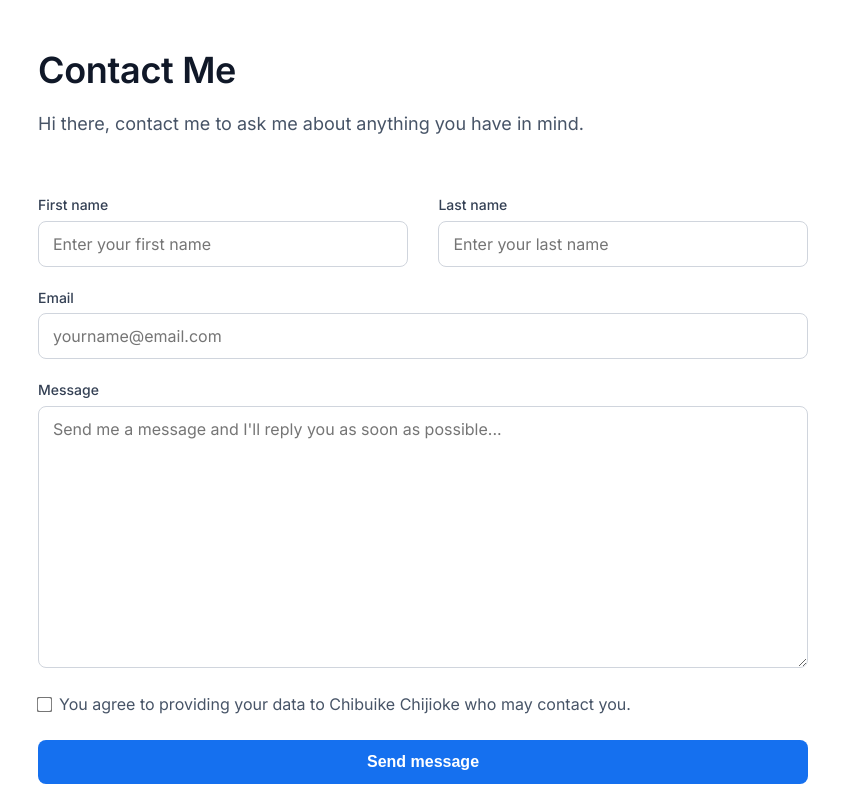
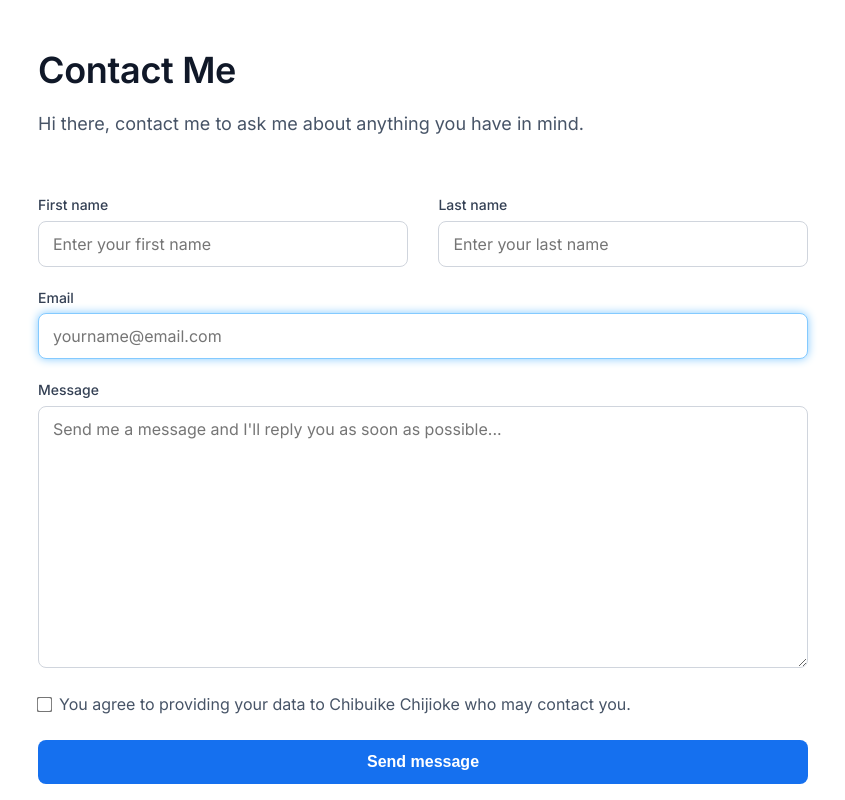
Before and after one commit to Chisquare7/HNG-frontend-stage-1, a React (Create React App) app: page /contact in a window 1280 px wide. Shown: the top 800 px of the page, without its empty margins (217-1062 px from the left). Built offline with nearby package versions, Linux system fonts and the light colour scheme.

Commit message:
feat: Add CSS properties on focus to the input and textarea field

```diff
--- a/src/App.css
+++ b/src/App.css
@@ -203,6 +203,12 @@ form > .error__validate, .input__name > .error__validate {
   font-weight: 400;
 }
 
+input:focus, #contact__form > textarea:focus, #contact__form > input {
+  outline: #84CAFF;
+  border: 1px solid #84CAFF;
+  box-shadow: 0 0 10px #84CAFF;
+}
+
 .input__tick {
   display: inline-flex;
   align-items: flex-start;
```
